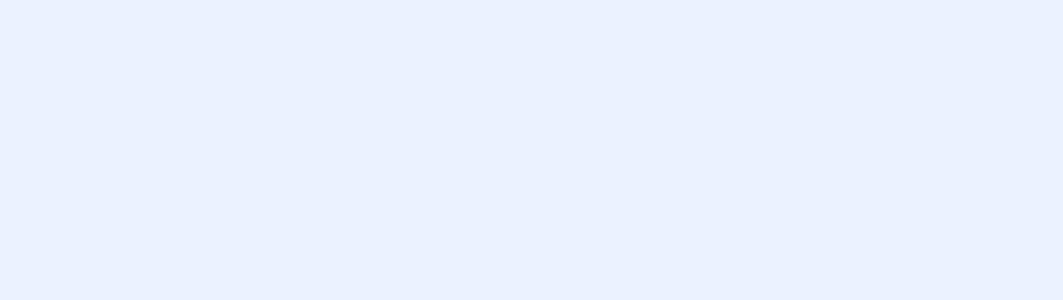
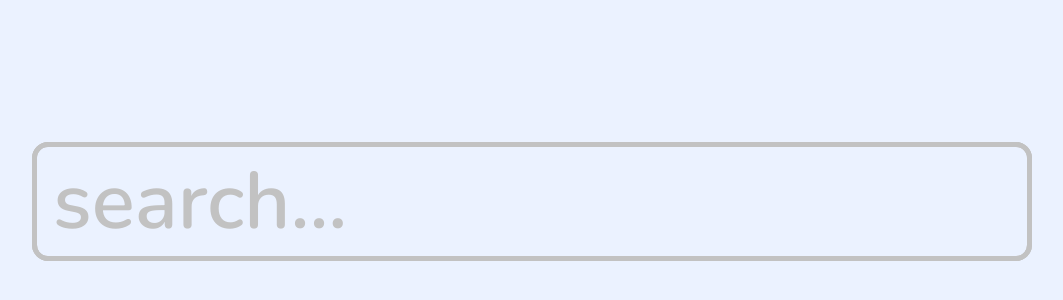
Before and after one commit to dev-one-company/input-auto-complete, a React (Create React App) app: page / in a window 1280 px wide. Shown: the part 258-558 px from the top of the page, without its empty margins (108-1171 px from the left). Built offline with nearby package versions, Linux system fonts and the light colour scheme.

Commit message:
suggest and complete with tab

```diff
--- a/package.json
+++ b/package.json
@@ -13,6 +13,7 @@
     "react": "^17.0.2",
     "react-dom": "^17.0.2",
     "react-scripts": "5.0.0",
+    "styled-components": "^5.3.3",
     "typescript": "^4.5.5",
     "web-vitals": "^2.1.4"
   },
@@ -39,5 +40,8 @@
       "last 1 firefox version",
       "last 1 safari version"
     ]
+  },
+  "devDependencies": {
+    "@types/styled-components": "^5.1.23"
   }
 }
--- a/src/App.tsx
+++ b/src/App.tsx
@@ -1,5 +1,7 @@
 import React from "react";
 
+import { AutoCompleteInput } from "./components/AutoCompleteInput";
+
 export const App: React.FC = () => {
-  return <div />;
+  return <AutoCompleteInput placeholder="search..." />;
 };
--- /dev/null
+++ b/src/components/AutoCompleteInput/index.tsx
@@ -0,0 +1,148 @@
+import React, { useState, useRef, useEffect } from "react";
+
+import { Container, Input, InputPlaceholder } from "./styles";
+
+interface Props extends React.InputHTMLAttributes<HTMLInputElement> {
+  placeholder?: string;
+  suggestions?: string[];
+}
+
+export const AutoCompleteInput: React.FC<Props> = ({
+  suggestions = [],
+  placeholder = "",
+  ...rest
+}) => {
+  const [text, setText] = useState<string>("");
+  const [suggestion, setSuggestion] = useState<string>("");
+  const [extraSuggestions, setExtraSuggestions] = useState<string[]>([]);
+  const input = useRef<HTMLInputElement>(null);
+
+  function onChange(event: React.ChangeEvent<HTMLInputElement>) {
+    const value = String(event.target.value);
+    setText(value);
+  }
+
+  function tab(event: React.KeyboardEvent<HTMLInputElement>) {
+    event.preventDefault();
+    event.stopPropagation();
+
+    if (suggestion.length > 0) {
+      setText(suggestion);
+      setSuggestion("");
+    }
+  }
+
+  function enter() {
+    setExtraSuggestions((state) => {
+      if (
+        !state.find((s) => s.trim() === text.trim()) &&
+        !suggestions.find((s) => s.trim() === text.trim())
+      ) {
+        return [...state, text.trim()];
+      }
+      return state;
+    });
+    setText("");
+    setSuggestion("");
+  }
+
+  function suggest(word: string) {
+    setSuggestion(word);
+  }
+
+  function handleChooseSuggestion() {
+    const searchSuggestionList = [...extraSuggestions, ...suggestions];
+
+    function findStarting() {
+      const starting: string[] = [];
+      for (const suggestion of searchSuggestionList) {
+        const suggestionString = suggestion.trim().toLowerCase();
+        const searchString = text.trim().toLowerCase();
+
+        if (suggestionString.startsWith(searchString)) {
+          starting.push(suggestionString);
+        }
+      }
+      return starting;
+    }
+
+    function findMissingLess() {
+      type ML = { total: number; word: string };
+      const starting = findStarting();
+
+      let missingLess: ML | null = null;
+
+      for (const word of starting) {
+        const missing = word.replace(text, "").length;
+
+        if (missingLess === null) {
+          missingLess = { word, total: missing };
+        } else {
+          if (missing < missingLess.total) {
+            missingLess.total = missing;
+            missingLess.word = word;
+          }
+        }
+      }
+
+      return missingLess?.word;
+    }
+
+    const betterWord = findMissingLess();
+
+    if (!betterWord) {
+      return suggest("");
+    } else {
+      if (text.length === 0) {
+        return suggest(placeholder);
+      }
+      return suggest(betterWord);
+    }
+  }
+
+  function eventHandlerKeyUp(
+    event: React.KeyboardEvent<HTMLInputElement>
+  ): any {
+    const key = String(event.key).toLowerCase();
+
+    switch (key) {
+      default:
+        return handleChooseSuggestion();
+    }
+  }
+
+  function eventHandlerKeyDown(
+    event: React.KeyboardEvent<HTMLInputElement>
+  ): any {
+    const key = String(event.key).toLowerCase();
+
+    switch (key) {
+      case "tab":
+        return tab(event);
+      case "enter":
+        return enter();
+      default:
+        return handleChooseSuggestion();
+    }
+  }
+
+  useEffect(() => {
+    if (text.length === 0) {
+      setSuggestion(placeholder);
+    }
+  }, [text, placeholder]);
+
+  return (
+    <Container>
+      <InputPlaceholder value={suggestion} readOnly />
+      <Input
+        {...rest}
+        ref={input}
+        value={text}
+        onKeyDown={eventHandlerKeyDown}
+        onChange={onChange}
+        onKeyUp={eventHandlerKeyUp}
+      />
+    </Container>
+  );
+};
--- /dev/null
+++ b/src/components/AutoCompleteInput/styles.ts
@@ -0,0 +1,48 @@
+import styled from "styled-components";
+
+export const Container = styled.div`
+  position: relative;
+  width: min(1000px, 90%);
+  border-radius: 1rem;
+  font-size: 5rem;
+`;
+
+export const Input = styled.input`
+  font-size: inherit;
+  border-radius: 1rem;
+  border: 5px solid #c2c2c2;
+  outline: none;
+  width: 100%;
+  transition: all 250ms linear;
+  color: #34373d;
+  font-weight: 600;
+  padding: 0 1rem;
+  background-color: transparent;
+  position: absolute;
+  top: 0;
+  left: 0;
+  z-index: 5;
+
+  &::selection {
+    background: #8fb8ff;
+  }
+
+  &:hover {
+    box-shadow: #2b79ff10 0px 10px 15px -3px, #2b79ff05 0px 4px 6px -2px;
+    border-color: #d9d9d9;
+  }
+
+  &:focus {
+    border-color: #2b79ff;
+    box-shadow: #2b79ff10 0px 10px 15px -3px, #2b79ff05 0px 4px 6px -2px;
+  }
+`;
+
+export const InputPlaceholder = styled(Input)`
+  position: absolute;
+  top: 0;
+  left: 0;
+  color: #c2c2c2;
+  pointer-events: none;
+  z-index: 1;
+`;
--- a/src/index.css
+++ b/src/index.css
@@ -10,12 +10,17 @@
 }
 
 html,
-body {
+body,
+#root {
   width: 100vw;
   height: 100vh;
 }
 
-body {
+#root {
   background-color: #ebf2ff;
   color: #14181f;
+  display: flex;
+  flex-direction: column;
+  align-items: center;
+  justify-content: center;
 }
```
Also changed, not shown: 1 other file (tests, documents, lock files or other folders).
